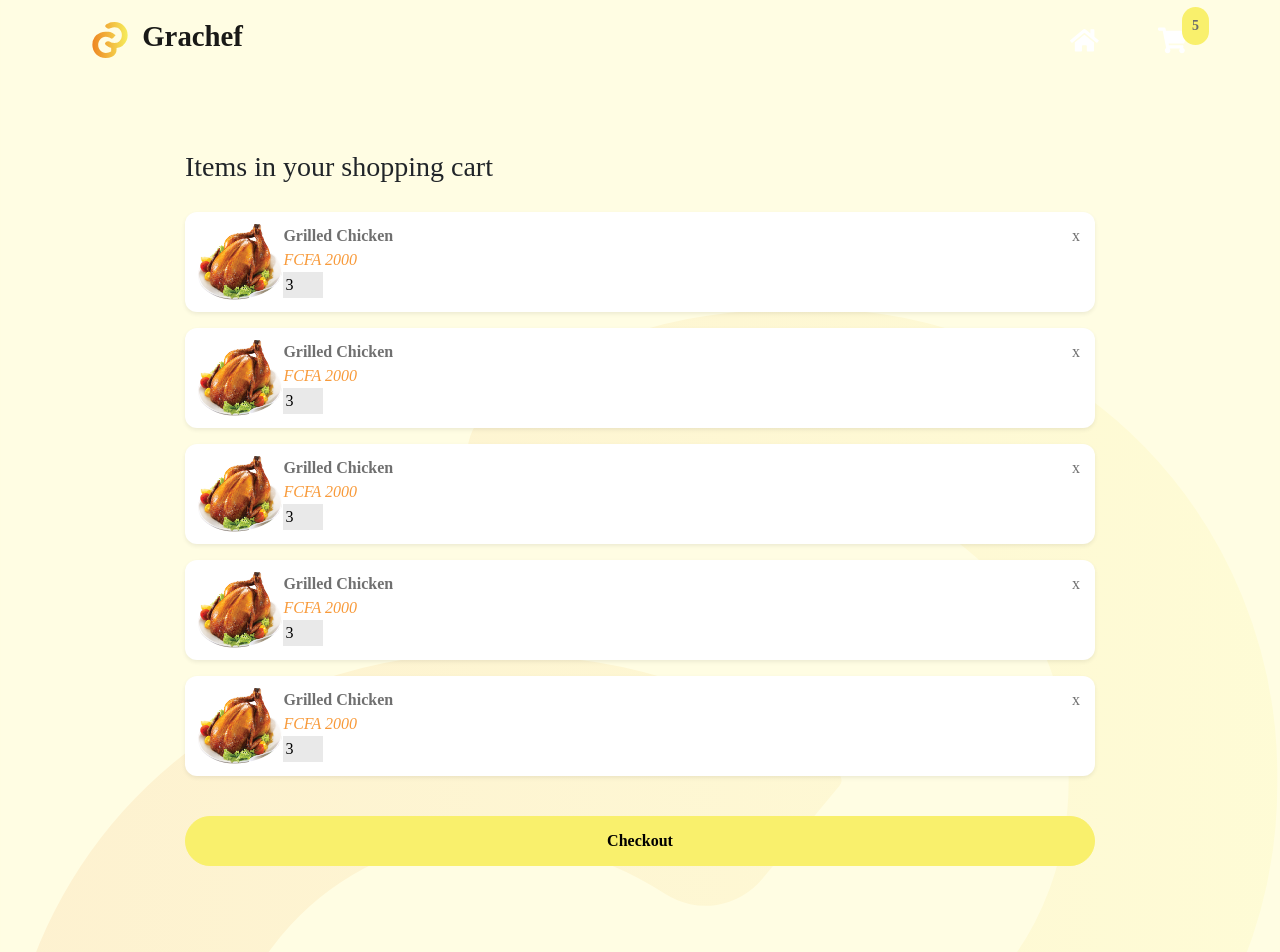
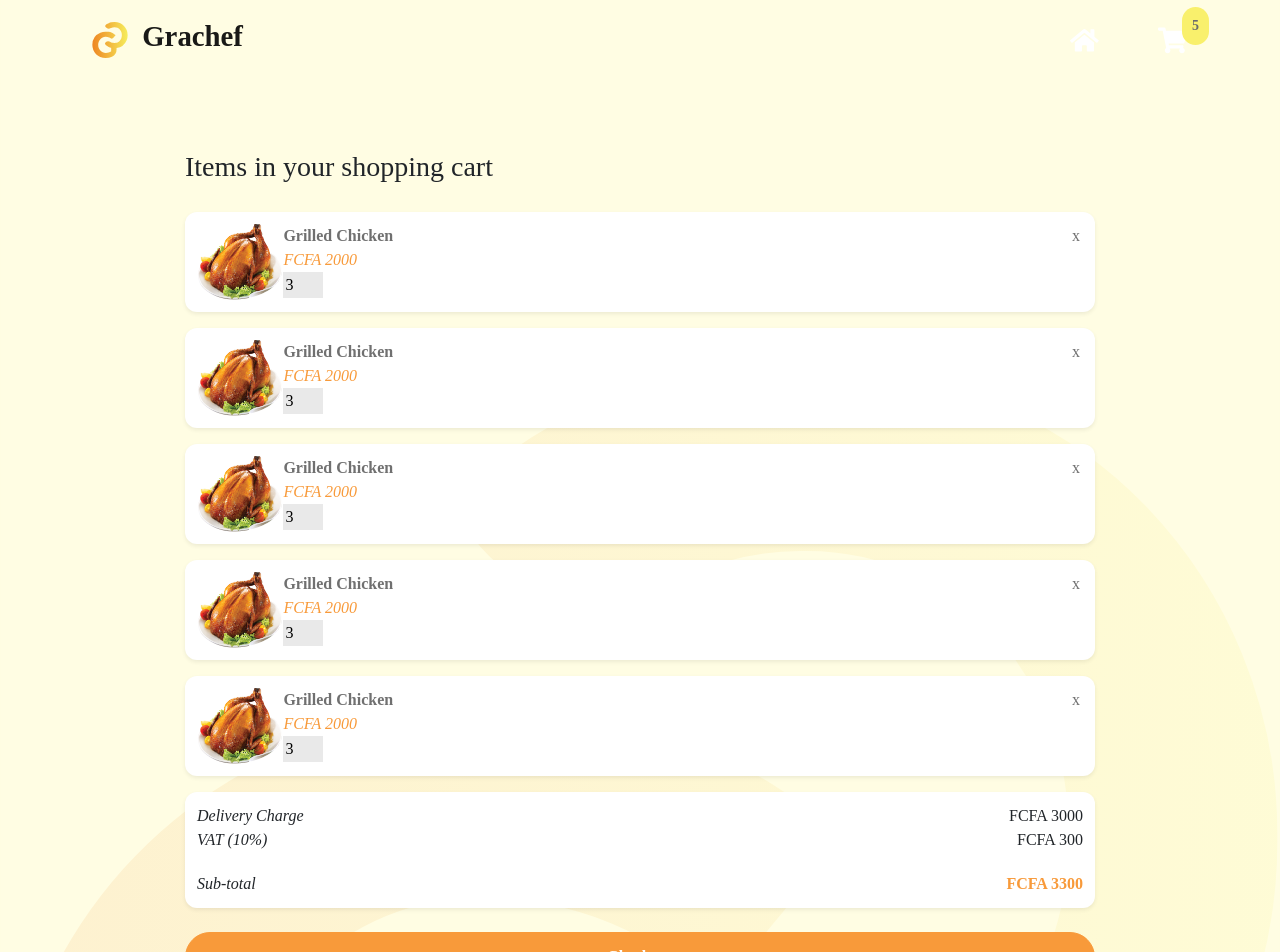
Before and after one commit to jilh/grachef, a React (Create React App) app: page /cart in a window 1280 px wide. Shown: the top 952 px of the page. Built offline with nearby package versions, Linux system fonts and the light colour scheme.

Commit message:
Added total price on cartitem

```diff
--- a/src/components/CartItems.js
+++ b/src/components/CartItems.js
@@ -32,7 +32,18 @@ function CartItems(){
 
                                 </div>
                                 <div className="item-total shadow-sm bg-white">
-
+                                    <div className="delivery-price">
+                                        <i>Delivery Charge</i>
+                                        <b>FCFA 3000</b>
+                                    </div>
+                                    <div className="tax-price">
+                                        <i>VAT (10%)</i>
+                                        <b>FCFA 300</b>
+                                    </div>
+                                    <div className="total-price">
+                                        <i>Sub-total</i>
+                                        <b>FCFA 3300</b>
+                                    </div>
                                 </div>
 
                                 <div className="cart-cta">
--- a/src/styles/Cart.css
+++ b/src/styles/Cart.css
@@ -48,16 +48,46 @@
     padding-top: 24px;
 }
 .cart-cta > .cart-btn{
-    border: 1px solid #f9f06c;
+    border: 1px solid #F89A3A;
     padding: 12px 20px;
-    background: #F9F06C;
-    color: #000000;
+    /* background: #F9F06C; */
+    background: #F89A3A;
+    color: #fff;
     font-weight: bold;
     border-radius: 50px;
     width: 100%;
 }
 .cart-cta > .cart-btn:hover{
-    background: #eee23f;
+    background: #f37c06;
+}
+.item-total{
+    border-radius: 12px;
+    padding: 12px;
+    display: flex;
+    flex-direction: column;
+}
+.item-total > .delivery-price{
+    display: flex;
+    justify-content: space-between;
+}
+.item-total > .delivery-price > b{
+    font-weight: normal;
+}
+.item-total > .tax-price{
+    display: flex;
+    justify-content: space-between;
+}
+.item-total > .tax-price > b{
+    font-weight: normal;
+}
+.item-total > .total-price{
+    display: flex;
+    justify-content: space-between;
+    margin-top: 20px;
+}
+.item-total > .total-price > b{
+    font-weight: bold;
+    color: #F89A3A;
 }
 
 @media only screen and (max-width: 768px){
--- a/src/styles/Footer.css
+++ b/src/styles/Footer.css
@@ -2,6 +2,7 @@
     padding: 60px 0;
     padding-top: 100px;
     text-align: center;
+    background: #FFFEF0;
 }
 .footer h6{
     padding: 20px 0;
```
